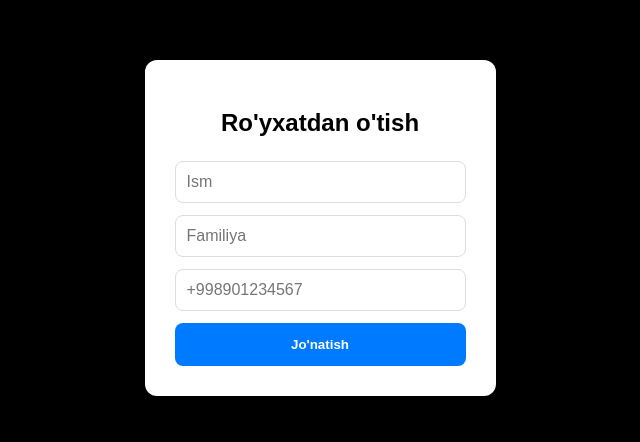
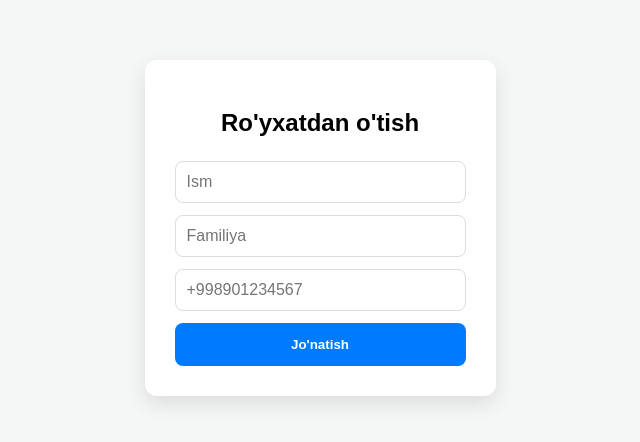
Before and after one commit to jomiy191-arch/sevara_opaniki, a React (Vite) app: page / in a window 1280 px wide. Shown: the part 172-614 px from the top of the page, without its empty margins (350-990 px from the left). Built offline with nearby package versions, Linux system fonts and the light colour scheme.

Commit message:
Some changes

```diff
--- a/src/App.css
+++ b/src/App.css
@@ -1,4 +1,4 @@
-/* Umumiy sahifani markazga keltirish */
+
 body {
   margin: 0;
   padding: 0;
@@ -7,7 +7,7 @@ body {
   justify-content: center;
   align-items: center;
   min-height: 100vh;
-  background: #000000;
+  background: #f4f7f6;
   font-family: 'Arial', sans-serif;
 }
 
```
